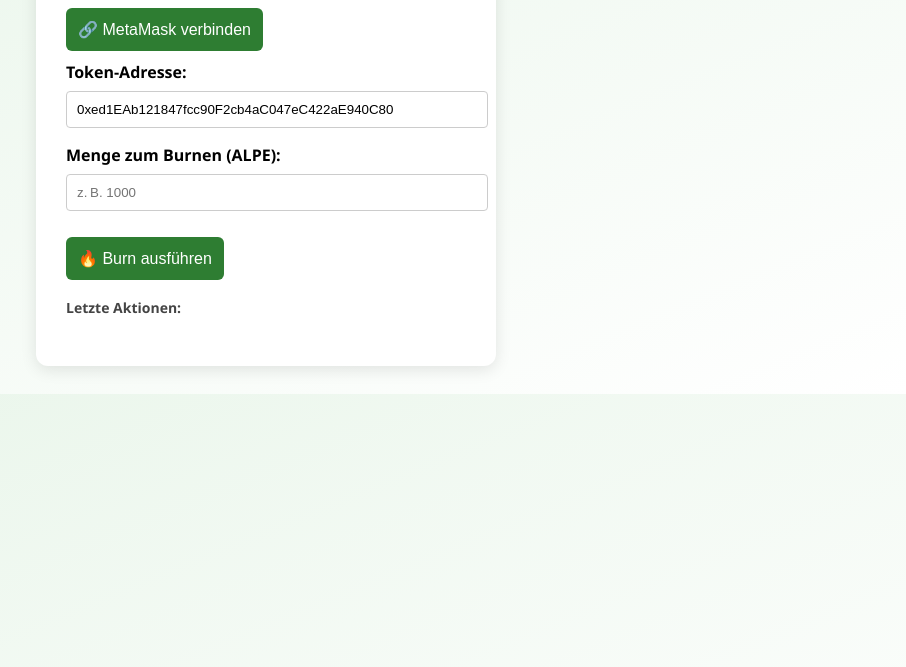
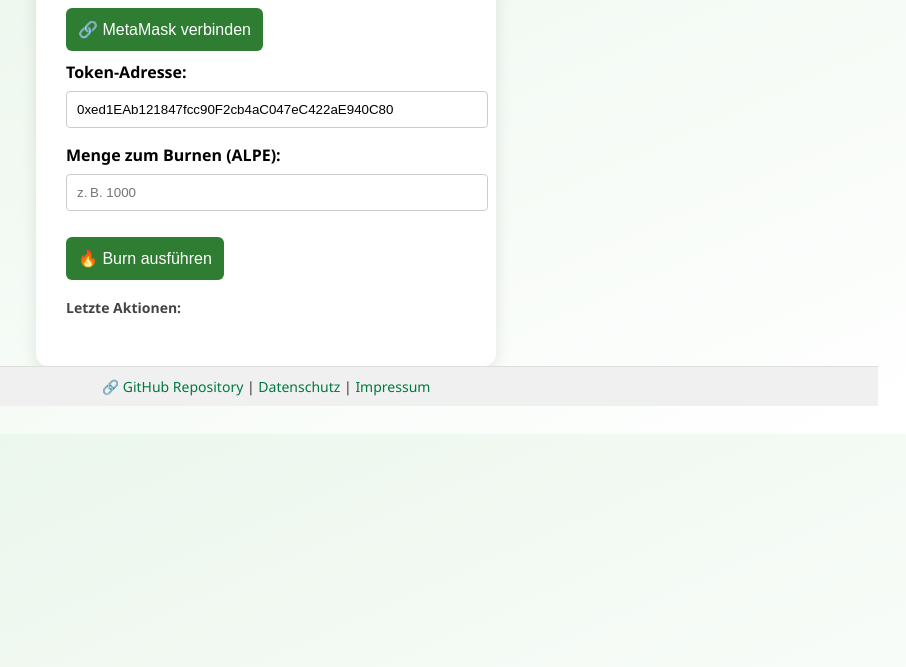
Before and after one commit to Alpe1/alpe-burn-dapp, a plain HTML site: page index.html in a window 1280 px wide. Shown: the part 133-800 px from the top of the page, without its empty margins (374-1280 px from the left). Drawn offline with Linux system fonts and the light colour scheme.

Commit message:
index.html

```diff
--- a/index.html
+++ b/index.html
@@ -147,3 +147,8 @@
   </script>
 </body>
 </html>
+<footer style="background:#f0f0f0; padding:10px; font-size:14px; text-align:center; color:#333; border-top:1px solid #ddd;">
+  🔗 <a href="https://github.com/Alpe1/ALPE-Test-DApp" target="_blank" style="color:#007844; text-decoration:none;">GitHub Repository</a> |
+  <a href="/datenschutz" style="color:#007844; text-decoration:none;">Datenschutz</a> |
+  <a href="/impressum" style="color:#007844; text-decoration:none;">Impressum</a>
+</footer>
```
